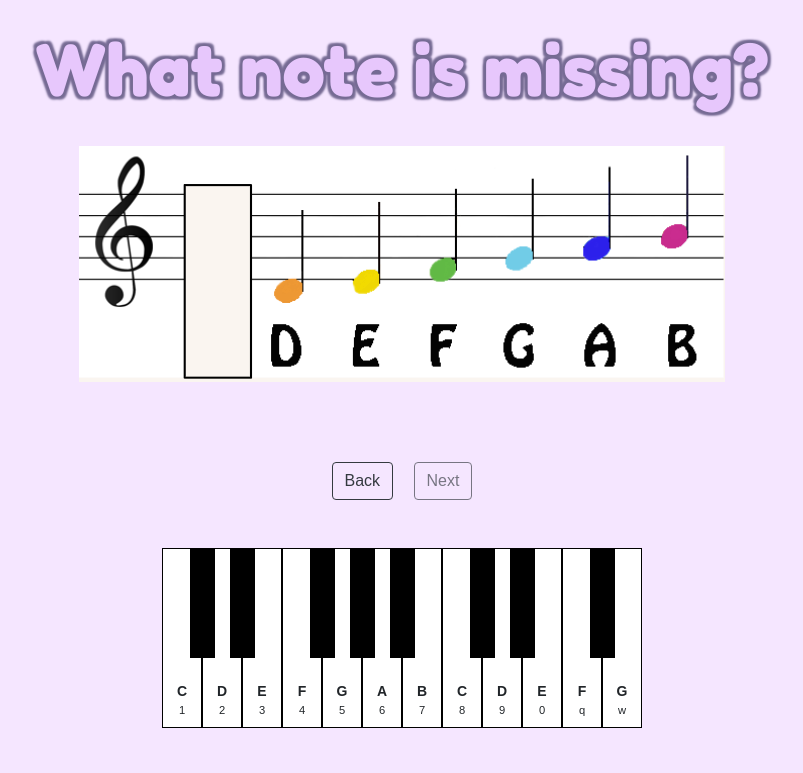
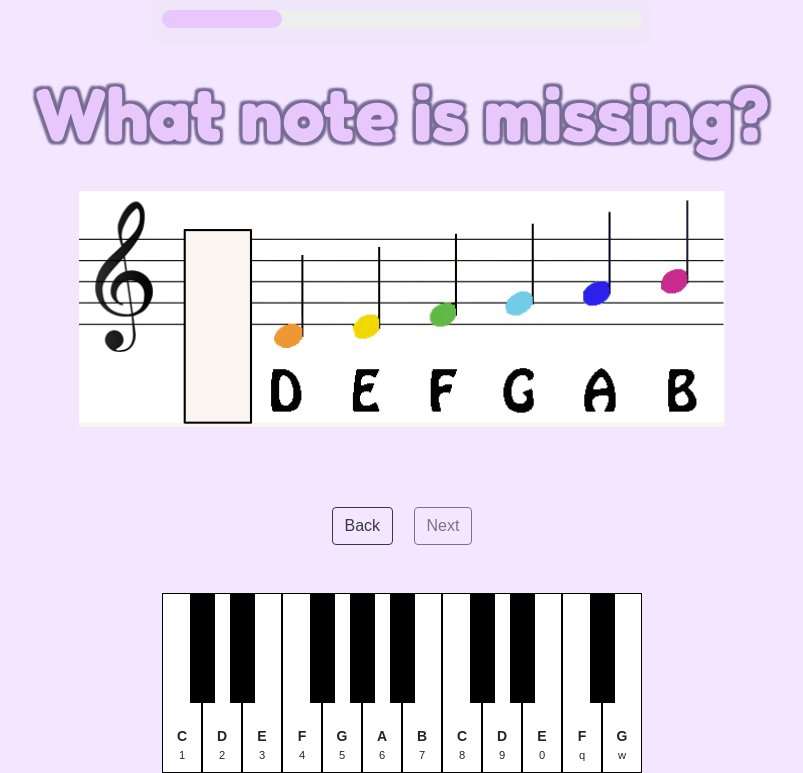
Before and after one commit to liemma/4170project, a Flask app: page /quiz/1 in a window 1280 px wide. Shown: the part 82-855 px from the top of the page, without its empty margins (238-1041 px from the left). Before the commit the page ends 810 px from the top, so only its background shows below. Run offline with Flask 3, Linux system fonts and the light colour scheme; some libraries are stand-ins or nearby versions; some web fonts are replaced.

Commit message:
added progress bar

```diff
--- a/server.py
+++ b/server.py
@@ -164,11 +164,15 @@ lessons = {
         "title": "Mary Had A Little Lamb (measures 13-16)",
         "image": "images/mary_measure_6.png",
         "first_note": "3",
-        "text": "Now moving on to the next fourt measures! We already learned this, so this should be pretty easy!",
+        "text": "Now moving on to the next four measures! We already learned this, so this should be pretty easy!",
         "next_lesson": "quiz"
     },
 
 }
+
+basics_progress = 0
+quiz_progress = 0
+learn_progress = 0
 
 def log_user_event(action, data=None):
     timestamp = datetime.utcnow().isoformat()
@@ -190,9 +194,20 @@ def about():
 @app.route('/piano_basics/<step>')
 def piano_basics(step):
     lesson = basics.get(step)
+
+    # Map lesson step to progress value
+    step_to_progress = {
+        "1": 0,
+        "2": 25,
+        "3": 50,
+        "4": 75
+    }
+    basics_progress = step_to_progress.get(step, 0)
+
     if lesson:
         log_user_event("enter_piano_basics", {"step": step})
-    return render_template("piano_basics.html", lesson=lesson)
+    return render_template("piano_basics.html", lesson=lesson, basics_progress=basics_progress)
+
 
 @app.route('/song_list')
 def song_list():
@@ -240,10 +255,23 @@ def learn(step):
 
     log_user_event("enter_learn_song", {"step": step, "song_id": lesson["song_id"]})
 
-    if lesson["next_lesson"] == "quiz":
-        return redirect(url_for("practice_intro", song=song_param))
+    # Compute progress
+    current_song_id = lesson["song_id"]
+    song_lessons = [l for l in lessons.values() if l["song_id"] == current_song_id]
+    sorted_steps = sorted(song_lessons, key=lambda x: int(x["id"]))
+    total_steps = len(sorted_steps)
+    current_index = next(i for i, l in enumerate(sorted_steps) if l["id"] == step)
+    learn_progress = int((current_index / total_steps) * 100)
 
-    return render_template("learn.html", lesson=lesson, song_param=song_param)
+    # 👇 Don't redirect until *after* this lesson is rendered
+    return render_template(
+        "learn.html",
+        lesson=lesson,
+        song_param=song_param,
+        learn_progress=learn_progress
+    )
+
+
 
 
 # View activity log
@@ -320,7 +348,7 @@ def practice_play():
 
 @app.route("/quiz/<int:index>", methods=["GET", "POST"])
 def quiz(index):
-    global quiz_answers  # This tells Python to use the global one
+    global quiz_answers
 
     if request.method == "POST":
         user_answer = request.form.get("answer")
@@ -335,12 +363,19 @@ def quiz(index):
         return redirect(url_for('song_list'))
 
     question = quiz_questions[index]
+
+    # Compute quiz progress
+    total_questions = len(quiz_questions)
+    quiz_progress = int((index / total_questions) * 100)
+
     return render_template(
         "quiz.html",
         question=question,
         index=index,
-        total=len(quiz_questions)
+        total=total_questions,
+        quiz_progress=quiz_progress
     )
+
 
 
 
--- a/static/main.css
+++ b/static/main.css
@@ -1,6 +1,36 @@
 body {
   font-family: 'Sniglet', sans-serif;
   background-color: #f5e6ff;
+}
+
+.heading-font {
+  font-family: 'Fredoka', sans-serif;
+  color: #e7c7fc;
+  text-shadow:
+    -3px -3px 2px #766b94,
+    3px -3px 2px #766b94,
+    -3px  3px 2px #766b94,
+    3px  3px 2px #766b94;
+
+  font-size: 75px;
+  font-weight: bold;
+}
+
+.navbar-text {
+  font-family: 'Fredoka', sans-serif;
+  color: #626262;
+  font-size: 17px;
+}
+
+#progress-container {
+  background-color: #f0e6fa;
+  border-radius: 10px;
+  margin: 10px;
+}
+#progress-container label {
+  font-weight: bold;
+  display: block;
+  margin-top: 10px;
 }
 
 .start-button {
@@ -70,3 +100,26 @@ body {
 .pressed {
   background-color: limegreen !important;
 }
+
+/* progress bar colors */
+progress {
+  width: 100%;
+  height: 18px;
+  appearance: none;
+  -webkit-appearance: none;
+}
+
+progress::-webkit-progress-bar {
+  background-color: #eee;
+  border-radius: 10px;
+}
+
+progress::-webkit-progress-value {
+  background-color: #e7c7fc;
+  border-radius: 10px;
+}
+
+progress::-moz-progress-bar {
+  background-color: #e7c7fc;
+  border-radius: 10px;
+}
--- a/templates/layout.html
+++ b/templates/layout.html
@@ -48,6 +48,17 @@
         color: #626262;
         font-size: 17px;
       }
+
+      #progress-container {
+        background-color: #f0e6fa;
+        border-radius: 10px;
+        margin: 10px;
+      }
+      #progress-container label {
+        font-weight: bold;
+        display: block;
+        margin-top: 10px;
+      }
     </style>
   </head>
 
@@ -74,6 +85,9 @@
       </div>
     </nav>
 
+
+
+
     <div class="container">
       {% block content %}
       {% endblock %}
--- a/templates/quiz.html
+++ b/templates/quiz.html
@@ -1,6 +1,14 @@
 {% extends "layout.html" %}
 
 {% block content %}
+<script>
+  {% set quiz_progress = quiz_progress %}
+</script>
+{% if request.endpoint == "quiz" %}
+  <div id="progress-container" style="max-width: 500px; margin: 0 auto; padding: 10px;">
+    <progress id="quizProgress" value="{{ quiz_progress }}" max="100" style="width: 100%; height: 18px;"></progress>
+  </div>
+{% endif %}
 <form method="POST" id="quiz-form">
   <div class="text-center mt-4">
     <h2 id="quiz-title" class="heading-font">
```
Also changed, not shown: templates/learn.html (+8 -0 lines), templates/learn_song.html (+8 -0 lines), templates/piano_basics.html (+11 -2 lines).
